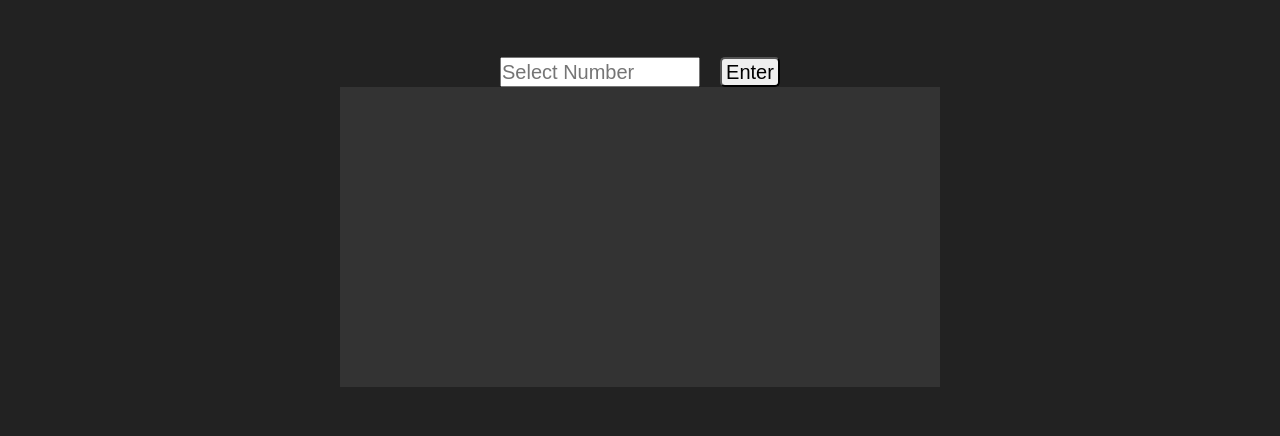
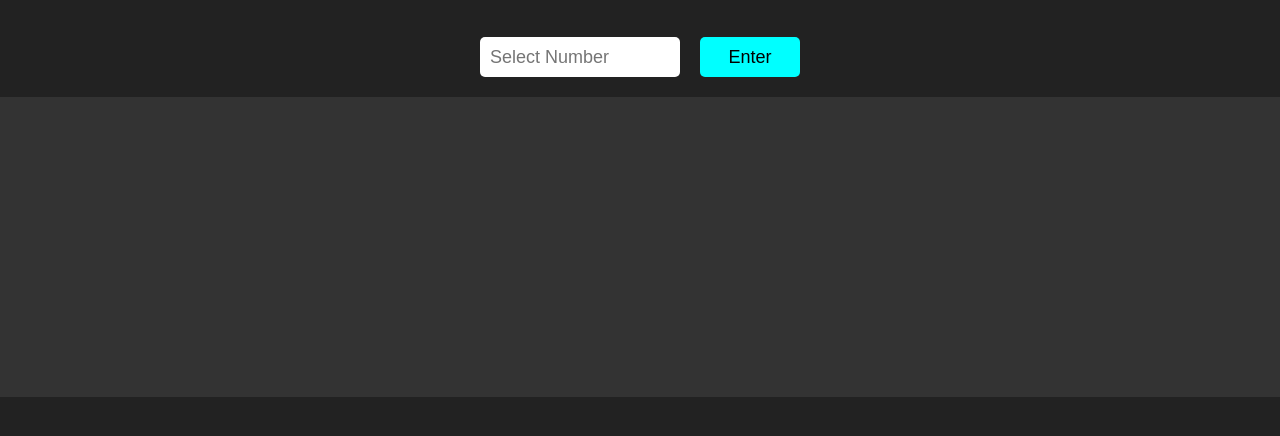
Before and after one commit to MohdFaizan63/Random-Pick, a plain HTML site: page index.html in a window 1280 px wide. Shown: the part 60-496 px from the top of the page. Drawn offline with Linux system fonts and the light colour scheme.

Commit message:
Update style.css

```diff
--- a/style.css
+++ b/style.css
@@ -1,51 +1,90 @@
-*{
+* {
     margin: 0;
     padding: 0;
     font-family: 'Poppins', sans-serif;
     box-sizing: border-box;
 }
 
-body{
+body {
     background: #222;
+    color: white;
+    touch-action: none;
+    overflow: hidden;
 }
 
-.heading h1{
+/* Heading */
+.heading h1 {
     margin: 20px 30px;
     color: aliceblue;
     text-align: center;
-
 }
 
-.inpbx{
+/* Input Box */
+.inpbx {
     display: flex;
     align-items: center;
     justify-content: center;
     gap: 20px;
-    margin-top: 60px;
+    margin-top: 40px;
 }
 
-.inpbx input{
+.inpbx input {
     width: 200px;
-    height: 30px;
+    height: 40px;
     text-align: left;
-   font-size: 20px;
+    font-size: 18px;
+    padding-left: 10px;
+    border-radius: 5px;
+    border: none;
 }
 
-.inpbx button{
-   width: 60px;
-   height: 30px;
-   font-size: 20px;
+.inpbx button {
+    width: 100px;
+    height: 40px;
+    font-size: 18px;
     border-radius: 5px;
     cursor: pointer;
+    background: #0ff;
+    border: none;
+    color: #000;
+    transition: background 0.3s;
 }
 
-.circle svg {
+.inpbx button:hover {
+    background: #0cc;
+}
+
+/* SVG Circle Container */
+#circle-svg {
+    width: 100%;
+    height: 300px;
     display: block;
-            margin: 0 auto;
+    margin: 20px auto;
     background-color: #333;
 }
 
-        .circle circle {
+#circle-svg circle {
     stroke: #fff;
     stroke-width: 2;
+    fill: white;
 }
+
+/* Touch Points */
+.touch-point {
+    position: absolute;
+    width: 80px;
+    height: 80px;
+    background: rgba(255, 255, 255, 0.3);
+    border-radius: 50%;
+    transform: translate(-50%, -50%);
+    border: 2px solid white;
+    pointer-events: none;
+    z-index: 10;
+}
+
+/* Selected Highlight */
+.selected {
+    background: rgba(0, 255, 0, 0.8);
+    box-shadow: 0 0 20px 5px lime;
+    border: 3px solid white;
+}
```
Lines whose indentation alone changed are shown as unchanged.
